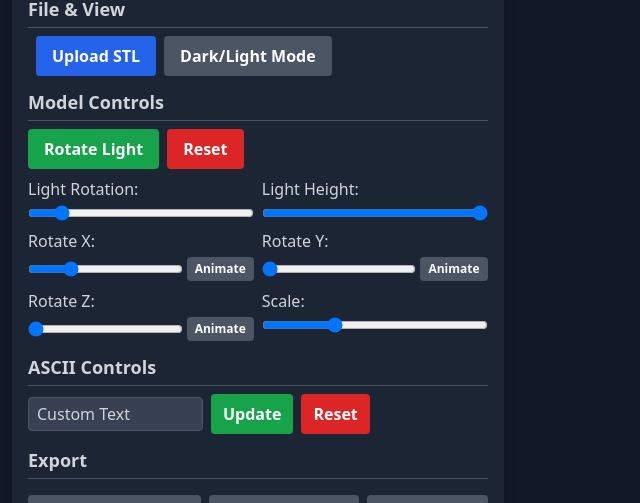
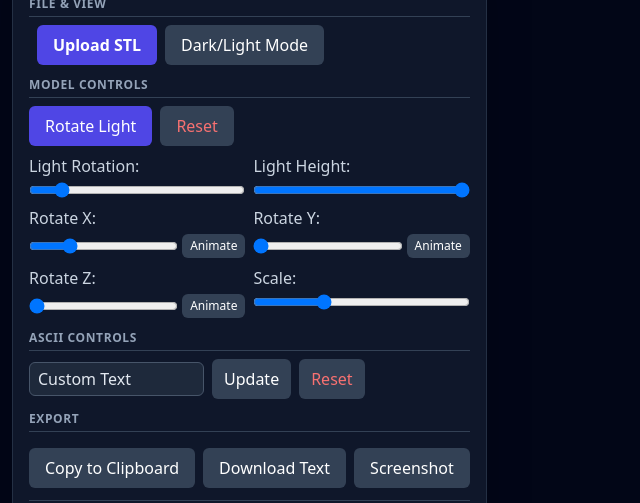
Before and after one commit to AndrewSink/STL-to-ASCII-Generator, a plain HTML site: page index.html in a window 1280 px wide. Shown: the part 77-580 px from the top of the page, without its empty margins (0-640 px from the left). Drawn offline with nearby package versions, Linux system fonts and the light colour scheme; no server answers.

Commit message:
Modernize UI: slate palette, unified indigo accent, softer resets
- Switch gray-* to slate-* throughout for a blue-tinted, warmer dark theme
- Replace five competing accent colors with a single indigo primary (Upload STL)
- Reset buttons: drop alarming red fill, use neutral slate bg with red-400 text
- Section headers: small uppercase tracking labels instead of large bold text
- Panel: rounded-xl + border instead of rounded-lg + opacity murk
- Buttons: rounded-md, font-medium (bold only on primary CTA)
- Animate/Rotate Light active state: amber-500 instead of yellow-600
- Inactive toggle state: indigo-600 (Rotate Light), slate-700 (Animate)

Co-Authored-By: Claude Sonnet 4.6 <noreply@anthropic.com>

```diff
--- a/index.html
+++ b/index.html
@@ -8,9 +8,9 @@
     <script src="https://cdn.tailwindcss.com"></script>
   </head>
 
-  <body class="bg-gray-900 text-gray-300 font-sans overflow-hidden">
+  <body class="bg-slate-950 text-slate-300 font-sans overflow-hidden">
     <!-- Mobile Menu Button -->
-    <button id="mobile-menu-button" class="md:hidden absolute top-4 left-4 z-20 bg-gray-800 p-2 rounded-md ">
+    <button id="mobile-menu-button" class="md:hidden absolute top-4 left-4 z-20 bg-slate-800 p-2 rounded-md">
       <svg class="w-6 h-6 text-white" fill="none" stroke="currentColor" viewBox="0 0 24 24"
         xmlns="http://www.w3.org/2000/svg">
         <path stroke-linecap="round" stroke-linejoin="round" stroke-width="2" d="M4 6h16M4 12h16m-7 6h7"></path>
@@ -18,32 +18,32 @@
     </button>
 
     <div id="ui-container" class="absolute top-0 left-0 p-2 md:p-3 hidden md:block">
-      <div id="controls" class="space-y-2 md:space-y-3 p-3 md:p-4 bg-gray-800 bg-opacity-80 rounded-lg shadow-lg">
+      <div id="controls" class="space-y-2 md:space-y-3 p-3 md:p-4 bg-slate-900 border border-slate-700/60 rounded-xl shadow-2xl">
         <h1 class="text-xl md:text-2xl font-bold text-white mb-1 md:mb-2 text-center">STL to ASCII Generator</h1>
 
         <!-- File and View Controls -->
         <div class="control-group">
-          <h2 class="text-base md:text-lg font-bold mb-1 md:mb-2 border-b border-gray-600 pb-1">File & View</h2>
+          <h2 class="text-xs font-semibold uppercase tracking-wider text-slate-400 mb-2 pb-1 border-b border-slate-700">File & View</h2>
           <div class="flex space-x-1 md:space-x-2">
             <input id="file-selector" name="files[]" style="display:none" type="file" accept=".stl">
             <button id="input-button" type="button"
-              class="bg-blue-600 hover:bg-blue-700 text-white font-bold py-1 md:py-2 px-2 md:px-4 rounded transition duration-300 text-sm md:text-base"
+              class="bg-indigo-600 hover:bg-indigo-500 text-white font-bold py-1 md:py-2 px-2 md:px-4 rounded-md transition duration-200 text-sm md:text-base"
               onclick='document.getElementById("file-selector").click()'>Upload STL</button>
             <button id="lightDark" type="button"
-              class="bg-gray-600 hover:bg-gray-700 text-white font-bold py-1 md:py-2 px-2 md:px-4 rounded transition duration-300 text-sm md:text-base">Dark/Light
+              class="bg-slate-700 hover:bg-slate-600 text-white font-medium py-1 md:py-2 px-2 md:px-4 rounded-md transition duration-200 text-sm md:text-base">Dark/Light
               Mode</button>
           </div>
         </div>
 
         <!-- Model Controls -->
         <div class="control-group">
-          <h2 class="text-base md:text-lg font-bold mb-1 md:mb-2 border-b border-gray-600 pb-1">Model Controls</h2>
+          <h2 class="text-xs font-semibold uppercase tracking-wider text-slate-400 mb-2 pb-1 border-b border-slate-700">Model Controls</h2>
           <div class="flex space-x-1 md:space-x-2 mb-1 md:mb-2">
             <button id="rotateLightButton" type="button"
-              class="bg-gray-600 hover:bg-gray-700 text-white font-bold py-1 md:py-2 px-2 md:px-4 rounded transition duration-300 text-sm md:text-base">Rotate
+              class="bg-slate-700 hover:bg-slate-600 text-white font-medium py-1 md:py-2 px-2 md:px-4 rounded-md transition duration-200 text-sm md:text-base">Rotate
               Light</button>
             <button id="resetButton" type="button"
-              class="bg-red-600 hover:bg-red-700 text-white font-bold py-1 md:py-2 px-2 md:px-4 rounded transition duration-300 text-sm md:text-base">Reset</button>
+              class="bg-slate-700 hover:bg-slate-600 text-red-400 font-medium py-1 md:py-2 px-2 md:px-4 rounded-md transition duration-200 text-sm md:text-base">Reset</button>
           </div>
           <div class="grid grid-cols-1 md:grid-cols-2 gap-1 md:gap-2">
             <div class="flex flex-col">
@@ -58,21 +58,21 @@
               <label for="rotateXSlider" class="mb-1 text-sm md:text-base">Rotate X:</label>
               <div class="flex items-center space-x-1">
                 <input id="rotateXSlider" type="range" min="-180" max="180" step="1" value="-90" class="w-full">
-                <button id="animateXButton" type="button" class="bg-gray-600 hover:bg-gray-700 text-white font-bold py-1 px-2 rounded transition duration-300 text-xs">Animate</button>
+                <button id="animateXButton" type="button" class="bg-slate-700 hover:bg-slate-600 text-white font-medium py-1 px-2 rounded-md transition duration-200 text-xs">Animate</button>
               </div>
             </div>
             <div class="flex flex-col">
               <label for="rotateYSlider" class="mb-1 text-sm md:text-base">Rotate Y:</label>
               <div class="flex items-center space-x-1">
                 <input id="rotateYSlider" type="range" min="0" max="360" step="1" value="0" class="w-full">
-                <button id="animateYButton" type="button" class="bg-gray-600 hover:bg-gray-700 text-white font-bold py-1 px-2 rounded transition duration-300 text-xs">Animate</button>
+                <button id="animateYButton" type="button" class="bg-slate-700 hover:bg-slate-600 text-white font-medium py-1 px-2 rounded-md transition duration-200 text-xs">Animate</button>
               </div>
             </div>
             <div class="flex flex-col">
               <label for="rotateZSlider" class="mb-1 text-sm md:text-base">Rotate Z:</label>
               <div class="flex items-center space-x-1">
                 <input id="rotateZSlider" type="range" min="0" max="360" step="1" value="0" class="w-full">
-                <button id="animateZButton" type="button" class="bg-gray-600 hover:bg-gray-700 text-white font-bold py-1 px-2 rounded transition duration-300 text-xs">Animate</button>
+                <button id="animateZButton" type="button" class="bg-slate-700 hover:bg-slate-600 text-white font-medium py-1 px-2 rounded-md transition duration-200 text-xs">Animate</button>
               </div>
             </div>
             <div class="flex flex-col">
@@ -84,37 +84,37 @@
 
         <!-- ASCII Controls -->
         <div class="control-group">
-          <h2 class="text-base md:text-lg font-bold mb-1 md:mb-2 border-b border-gray-600 pb-1">ASCII Controls</h2>
+          <h2 class="text-xs font-semibold uppercase tracking-wider text-slate-400 mb-2 pb-1 border-b border-slate-700">ASCII Controls</h2>
           <div class="flex items-center space-x-1 md:space-x-2">
             <input id="newASCII" size="12" value="Custom Text"
-              class="bg-gray-700 border border-gray-600 rounded px-2 py-1 text-sm md:text-base">
+              class="bg-slate-800 border border-slate-600 rounded-md px-2 py-1 text-sm md:text-base text-slate-200">
             <button id="updateASCII" type="button"
-              class="bg-green-600 hover:bg-green-700 text-white font-bold py-1 md:py-2 px-2 md:px-3 rounded transition duration-300 text-sm md:text-base">Update</button>
+              class="bg-slate-700 hover:bg-slate-600 text-white font-medium py-1 md:py-2 px-2 md:px-3 rounded-md transition duration-200 text-sm md:text-base">Update</button>
             <button id="resetASCII" type="button"
-              class="bg-red-600 hover:bg-red-700 text-white font-bold py-1 md:py-2 px-2 md:px-3 rounded transition duration-300 text-sm md:text-base">Reset</button>
+              class="bg-slate-700 hover:bg-slate-600 text-red-400 font-medium py-1 md:py-2 px-2 md:px-3 rounded-md transition duration-200 text-sm md:text-base">Reset</button>
           </div>
         </div>
 
         <!-- Export Controls -->
         <div class="control-group">
-          <h2 class="text-base md:text-lg font-bold mb-1 md:mb-2 border-b border-gray-600 pb-1">Export</h2>
+          <h2 class="text-xs font-semibold uppercase tracking-wider text-slate-400 mb-2 pb-1 border-b border-slate-700">Export</h2>
           <div class="flex space-x-1 md:space-x-2 flex-wrap">
             <button id="clipboardASCII" type="button"
-              class="bg-gray-600 hover:bg-gray-700 text-white font-bold py-1 md:py-2 px-2 md:px-4 rounded transition duration-300 mt-1 md:mt-2 text-sm md:text-base">Copy
+              class="bg-slate-700 hover:bg-slate-600 text-white font-medium py-1 md:py-2 px-2 md:px-4 rounded-md transition duration-200 mt-1 md:mt-2 text-sm md:text-base">Copy
               to Clipboard</button>
             <button id="copyASCII" type="button"
-              class="bg-gray-600 hover:bg-gray-700 text-white font-bold py-1 md:py-2 px-2 md:px-4 rounded transition duration-300 mt-1 md:mt-2 text-sm md:text-base">Download
+              class="bg-slate-700 hover:bg-slate-600 text-white font-medium py-1 md:py-2 px-2 md:px-4 rounded-md transition duration-200 mt-1 md:mt-2 text-sm md:text-base">Download
               Text</button>
             <button id="screenshotButton" type="button"
-              class="bg-gray-600 hover:bg-gray-700 text-white font-bold py-1 md:py-2 px-2 md:px-4 rounded transition duration-300 mt-1 md:mt-2 text-sm md:text-base">Screenshot</button>
+              class="bg-slate-700 hover:bg-slate-600 text-white font-medium py-1 md:py-2 px-2 md:px-4 rounded-md transition duration-200 mt-1 md:mt-2 text-sm md:text-base">Screenshot</button>
           </div>
         </div>
 
         <!-- Footer -->
-        <div class="border-t border-gray-600 pt-2">
+        <div class="border-t border-slate-700 pt-2">
           <div class="flex items-center space-x-2">
-            <p class="text-xs font-mono text-gray-400">Andrew Sink - 2026</p>
-            <a href="https://github.com/AndrewSink/STL-to-ASCII-Generator" target="_blank" class="text-gray-400 hover:text-white transition-colors duration-200">
+            <p class="text-xs font-mono text-slate-500">Andrew Sink - 2026</p>
+            <a href="https://github.com/AndrewSink/STL-to-ASCII-Generator" target="_blank" class="text-slate-500 hover:text-white transition-colors duration-200">
               <svg xmlns="http://www.w3.org/2000/svg" viewBox="0 0 16 16" fill="currentColor" class="w-4 h-4">
                 <path d="M8 0C3.58 0 0 3.58 0 8c0 3.54 2.29 6.53 5.47 7.59.4.07.55-.17.55-.38 0-.19-.01-.82-.01-1.49-2.01.37-2.53-.49-2.69-.94-.09-.23-.48-.94-.82-1.13-.28-.15-.68-.52-.01-.53.63-.01 1.08.58 1.23.82.72 1.21 1.87.87 2.33.66.07-.52.28-.87.51-1.07-1.78-.2-3.64-.89-3.64-3.95 0-.87.31-1.59.82-2.15-.08-.2-.36-1.02.08-2.12 0 0 .67-.21 2.2.82.64-.18 1.32-.27 2-.27.68 0 1.36.09 2 .27 1.53-1.04 2.2-.82 2.2-.82.44 1.1.16 1.92.08 2.12.51.56.82 1.27.82 2.15 0 3.07-1.87 3.75-3.65 3.95.29.25.54.73.54 1.48 0 1.07-.01 1.93-.01 2.2 0 .21.15.46.55.38A8.013 8.013 0 0016 8c0-4.42-3.58-8-8-8z"/>
               </svg>
--- a/script.js
+++ b/script.js
@@ -23,14 +23,14 @@ function updateRotateLightButtonUI() {
     const btn = document.getElementById('rotateLightButton');
     if (!btn) return;
     // Remove existing color classes
-    btn.classList.remove('bg-green-600', 'hover:bg-green-700', 'bg-yellow-600', 'hover:bg-yellow-700', 'bg-gray-600', 'hover:bg-gray-700');
+    btn.classList.remove('bg-indigo-600', 'hover:bg-indigo-500', 'bg-amber-500', 'hover:bg-amber-400', 'bg-slate-700', 'hover:bg-slate-600');
 
     if (rotateLight) {
         btn.textContent = 'Pause Light';
-        btn.classList.add('bg-yellow-600', 'hover:bg-yellow-700');
+        btn.classList.add('bg-amber-500', 'hover:bg-amber-400');
     } else {
         btn.textContent = 'Rotate Light';
-        btn.classList.add('bg-green-600', 'hover:bg-green-700');
+        btn.classList.add('bg-indigo-600', 'hover:bg-indigo-500');
     }
 }
 
@@ -44,25 +44,25 @@ function updateRotateModelButtonUI() {
     const btnZ = document.getElementById('animateZButton');
 
     if (rotateModel.x) {
-        btnX.classList.add('bg-yellow-600', 'hover:bg-yellow-700');
+        btnX.classList.add('bg-amber-500', 'hover:bg-amber-400');
     } else {
-        btnX.classList.remove('bg-yellow-600', 'hover:bg-yellow-700');
-        btnX.classList.add('bg-gray-600', 'hover:bg-gray-700');
+        btnX.classList.remove('bg-amber-500', 'hover:bg-amber-400');
+        btnX.classList.add('bg-slate-700', 'hover:bg-slate-600');
     }
 
 
     if (rotateModel.y) {
-        btnY.classList.add('bg-yellow-600', 'hover:bg-yellow-700');
+        btnY.classList.add('bg-amber-500', 'hover:bg-amber-400');
     } else {
-        btnY.classList.remove('bg-yellow-600', 'hover:bg-yellow-700');
-        btnY.classList.add('bg-gray-600', 'hover:bg-gray-700');
+        btnY.classList.remove('bg-amber-500', 'hover:bg-amber-400');
+        btnY.classList.add('bg-slate-700', 'hover:bg-slate-600');
     }
 
     if (rotateModel.z) {
-        btnZ.classList.add('bg-yellow-600', 'hover:bg-yellow-700');
+        btnZ.classList.add('bg-amber-500', 'hover:bg-amber-400');
     } else {
-        btnZ.classList.remove('bg-yellow-600', 'hover:bg-yellow-700');
-        btnZ.classList.add('bg-gray-600', 'hover:bg-gray-700');
+        btnZ.classList.remove('bg-amber-500', 'hover:bg-amber-400');
+        btnZ.classList.add('bg-slate-700', 'hover:bg-slate-600');
     }
 }
 
```
